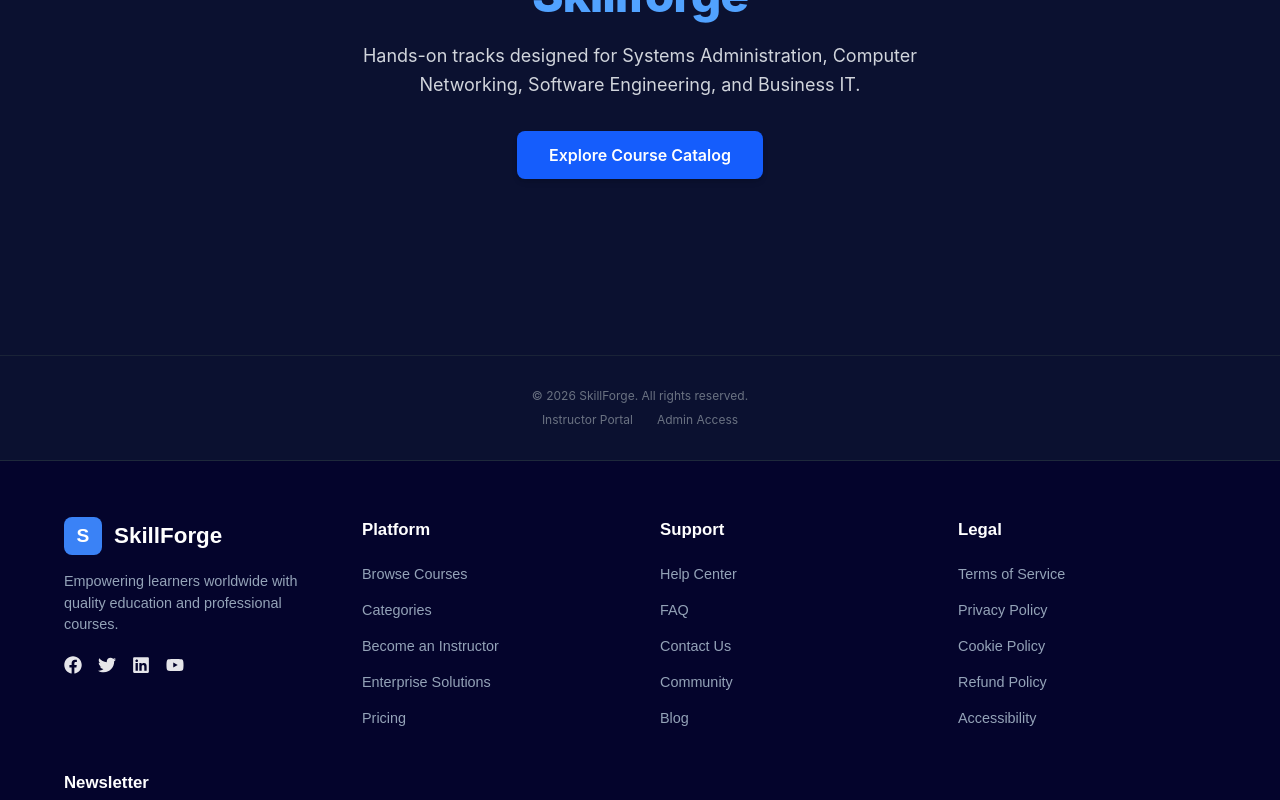
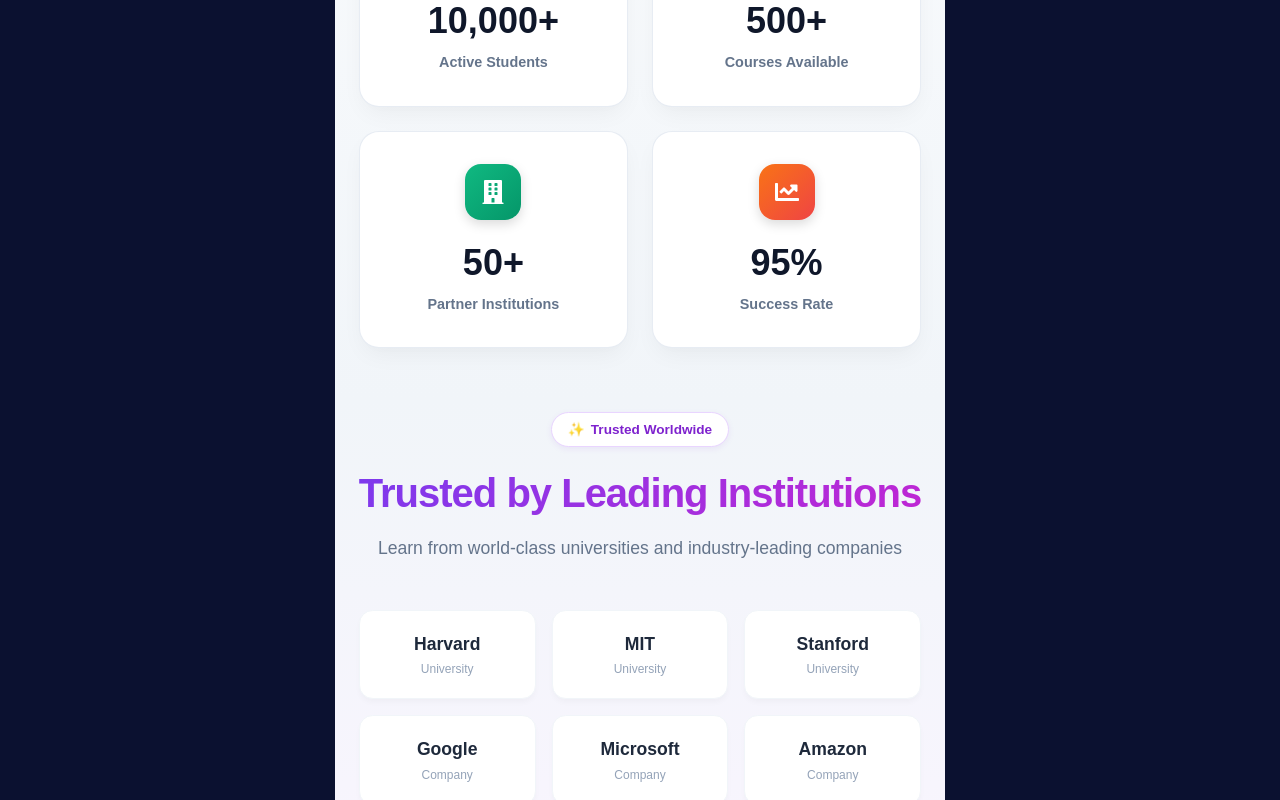
Before and after one commit to PrinceWycliff/skillforge-frontend, a React (Vite) app: page / in a window 1280 px wide. Shown: the part 340-1140 px from the top of the page. Built offline with nearby package versions, Linux system fonts and the light colour scheme; no server answers; the HTML template or start-up script is replaced by a standard one.

Commit message:
feat: add social proof and partner section to landing page

```diff
--- /dev/null
+++ b/src/components/TrustedSection.jsx
@@ -0,0 +1,212 @@
+import React from 'react';
+import { FaUsers, FaAward, FaBuilding, FaChartLine } from 'react-icons/fa';
+
+const TrustedSection = () => {
+  const stats = [
+    {
+      id: 1,
+      number: '10,000+',
+      label: 'Active Students',
+      icon: <FaUsers size={24} color="#ffffff" />,
+      gradient: 'linear-gradient(135deg, #3b82f6 0%, #06b6d4 100%)',
+    },
+    {
+      id: 2,
+      number: '500+',
+      label: 'Courses Available',
+      icon: <FaAward size={24} color="#ffffff" />,
+      gradient: 'linear-gradient(135deg, #ec4899 0%, #8b5cf6 100%)',
+    },
+    {
+      id: 3,
+      number: '50+',
+      label: 'Partner Institutions',
+      icon: <FaBuilding size={24} color="#ffffff" />,
+      gradient: 'linear-gradient(135deg, #10b981 0%, #059669 100%)',
+    },
+    {
+      id: 4,
+      number: '95%',
+      label: 'Success Rate',
+      icon: <FaChartLine size={24} color="#ffffff" />,
+      gradient: 'linear-gradient(135deg, #f97316 0%, #ef4444 100%)',
+    },
+  ];
+
+  const partners = [
+    { name: 'Harvard', category: 'University' },
+    { name: 'MIT', category: 'University' },
+    { name: 'Stanford', category: 'University' },
+    { name: 'Google', category: 'Company' },
+    { name: 'Microsoft', category: 'Company' },
+    { name: 'Amazon', category: 'Company' },
+    { name: 'IBM', category: 'Company' },
+    { name: 'Meta', category: 'Company' },
+  ];
+
+  return (
+    <section style={sectionStyle}>
+      <div style={containerStyle}>
+
+        {/* Top Metric Cards */}
+        <div style={statsGridStyle}>
+          {stats.map((item) => (
+            <div key={item.id} style={statCardStyle}>
+              <div style={{ ...iconBadgeStyle, background: item.gradient }}>
+                {item.icon}
+              </div>
+              <h3 style={statNumberStyle}>{item.number}</h3>
+              <p style={statLabelStyle}>{item.label}</p>
+            </div>
+          ))}
+        </div>
+
+        {/* Heading Section */}
+        <div style={headerWrapperStyle}>
+          <div style={pillBadgeStyle}>
+            <span style={{ marginRight: '6px' }}>✨</span> Trusted Worldwide
+          </div>
+          <h2 style={headlineStyle}>
+            Trusted by Leading Institutions
+          </h2>
+          <p style={subheadingStyle}>
+            Learn from world-class universities and industry-leading companies
+          </p>
+        </div>
+
+        {/* Brand Logos Row */}
+        <div style={partnerGridStyle}>
+          {partners.map((partner, index) => (
+            <div key={index} style={partnerCardStyle}>
+              <div style={partnerNameStyle}>{partner.name}</div>
+              <div style={partnerCategoryStyle}>{partner.category}</div>
+            </div>
+          ))}
+        </div>
+
+      </div>
+    </section>
+  );
+};
+
+// Component Styles matching light/purple gradient marketing aesthetic
+const sectionStyle = {
+  background: 'linear-gradient(180deg, #f8fafc 0%, #f1f5f9 50%, #faf5ff 100%)',
+  padding: '4rem 1.5rem',
+  fontFamily: 'sans-serif',
+  color: '#0f172a',
+};
+
+const containerStyle = {
+  maxWidth: '1200px',
+  margin: '0 auto',
+};
+
+const statsGridStyle = {
+  display: 'grid',
+  gridTemplateColumns: 'repeat(auto-fit, minmax(220px, 1fr))',
+  gap: '1.5rem',
+  marginBottom: '4rem',
+};
+
+const statCardStyle = {
+  backgroundColor: '#ffffff',
+  borderRadius: '1.25rem',
+  padding: '2rem 1.5rem',
+  display: 'flex',
+  flexDirection: 'column',
+  alignItems: 'center',
+  textAlign: 'center',
+  boxShadow: '0 10px 25px -5px rgba(0, 0, 0, 0.05), 0 8px 10px -6px rgba(0, 0, 0, 0.01)',
+  border: '1px solid rgba(226, 232, 240, 0.8)',
+};
+
+const iconBadgeStyle = {
+  width: '56px',
+  height: '56px',
+  borderRadius: '1rem',
+  display: 'flex',
+  alignItems: 'center',
+  justifyContent: 'center',
+  marginBottom: '1rem',
+  boxShadow: '0 4px 12px rgba(0, 0, 0, 0.15)',
+};
+
+const statNumberStyle = {
+  fontSize: '2.25rem',
+  fontWeight: '800',
+  color: '#0f172a',
+  margin: '0 0 0.25rem 0',
+};
+
+const statLabelStyle = {
+  fontSize: '0.9rem',
+  color: '#64748b',
+  fontWeight: '600',
+  margin: 0,
+};
+
+const headerWrapperStyle = {
+  textAlign: 'center',
+  marginBottom: '3rem',
+};
+
+const pillBadgeStyle = {
+  display: 'inline-flex',
+  alignItems: 'center',
+  padding: '0.4rem 1rem',
+  borderRadius: '9999px',
+  backgroundColor: '#ffffff',
+  border: '1px solid #e9d5ff',
+  color: '#7e22ce',
+  fontSize: '0.85rem',
+  fontWeight: '700',
+  marginBottom: '1rem',
+  boxShadow: '0 2px 6px rgba(126, 34, 206, 0.08)',
+};
+
+const headlineStyle = {
+  fontSize: '2.5rem',
+  fontWeight: '900',
+  letterSpacing: '-0.025em',
+  background: 'linear-gradient(135deg, #7c3aed 0%, #c026d3 100%)',
+  WebkitBackgroundClip: 'text',
+  WebkitTextFillColor: 'transparent',
+  margin: '0 0 0.75rem 0',
+};
+
+const subheadingStyle = {
+  fontSize: '1.1rem',
+  color: '#64748b',
+  margin: 0,
+};
+
+const partnerGridStyle = {
+  display: 'grid',
+  gridTemplateColumns: 'repeat(auto-fit, minmax(130px, 1fr))',
+  gap: '1rem',
+};
+
+const partnerCardStyle = {
+  backgroundColor: '#ffffff',
+  borderRadius: '0.85rem',
+  padding: '1.25rem 1rem',
+  textAlign: 'center',
+  boxShadow: '0 4px 6px -1px rgba(0, 0, 0, 0.03)',
+  border: '1px solid #f1f5f9',
+};
+
+const partnerNameStyle = {
+  fontSize: '1.1rem',
+  fontWeight: '800',
+  color: '#1e293b',
+  marginBottom: '0.2rem',
+};
+
+const partnerCategoryStyle = {
+  fontSize: '0.75rem',
+  color: '#94a3b8',
+  fontWeight: '500',
+};
+
+export default TrustedSection;
--- a/src/pages/Landing.jsx
+++ b/src/pages/Landing.jsx
@@ -1,5 +1,6 @@
 import React, { useEffect, useState } from 'react';
 import { Link } from 'react-router-dom';
+import TrustedSection from '../components/TrustedSection';
 
 export default function Landing() {
   const [isLoggedIn, setIsLoggedIn] = useState(false);
@@ -58,6 +59,8 @@ export default function Landing() {
       {/* 2. HERO BANNER */}
       <main className="flex-1 flex flex-col justify-center items-center text-center px-4 py-16 md:py-24">
         <div className="max-w-3xl mx-auto flex flex-col items-center">
+          {/* Social Proof & Partner Section */}
+          <TrustedSection />
 
           {/* Clean Main Headline */}
           <h1 className="text-3xl sm:text-4xl md:text-5xl font-extrabold tracking-tight leading-tight mb-4">
```
